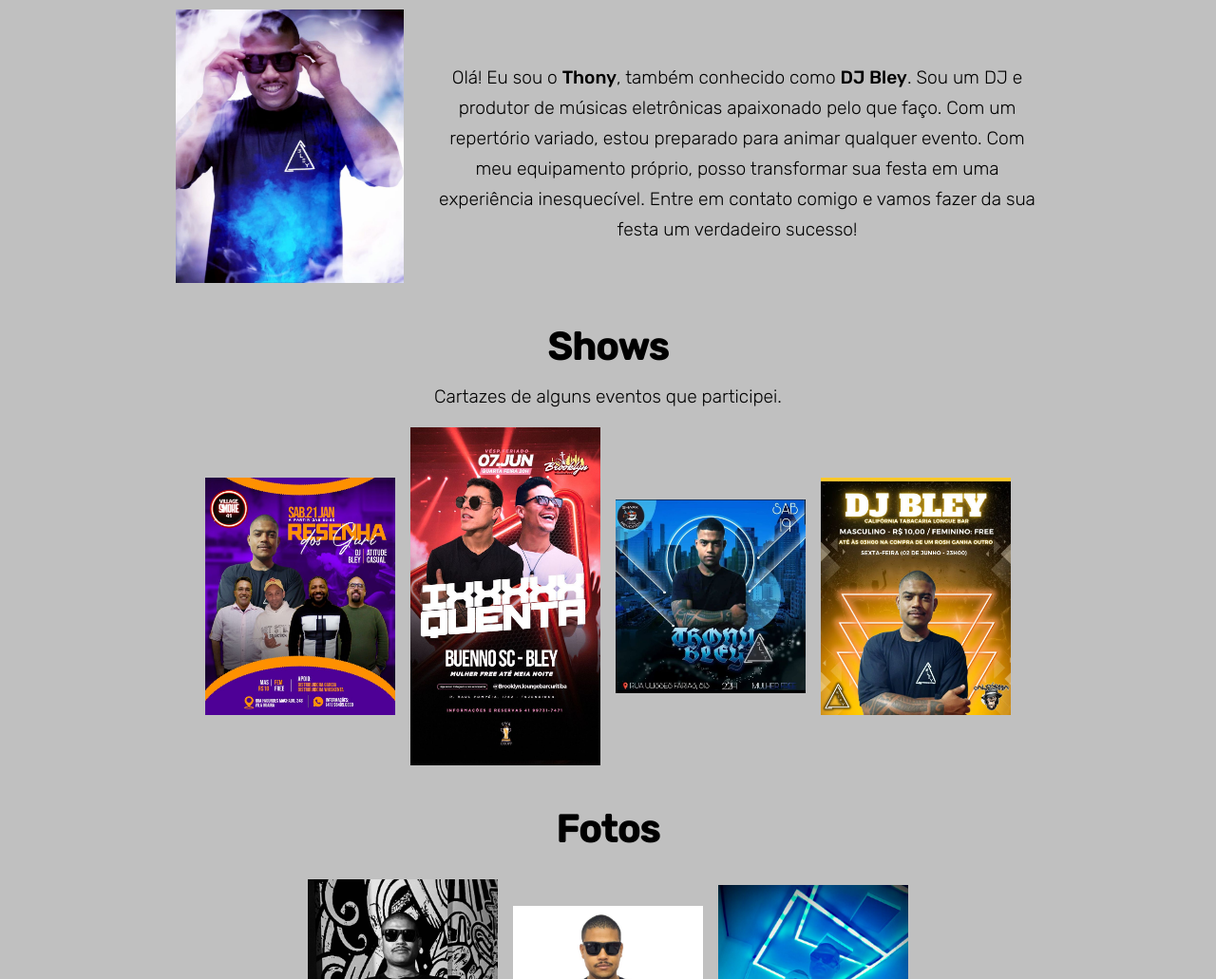
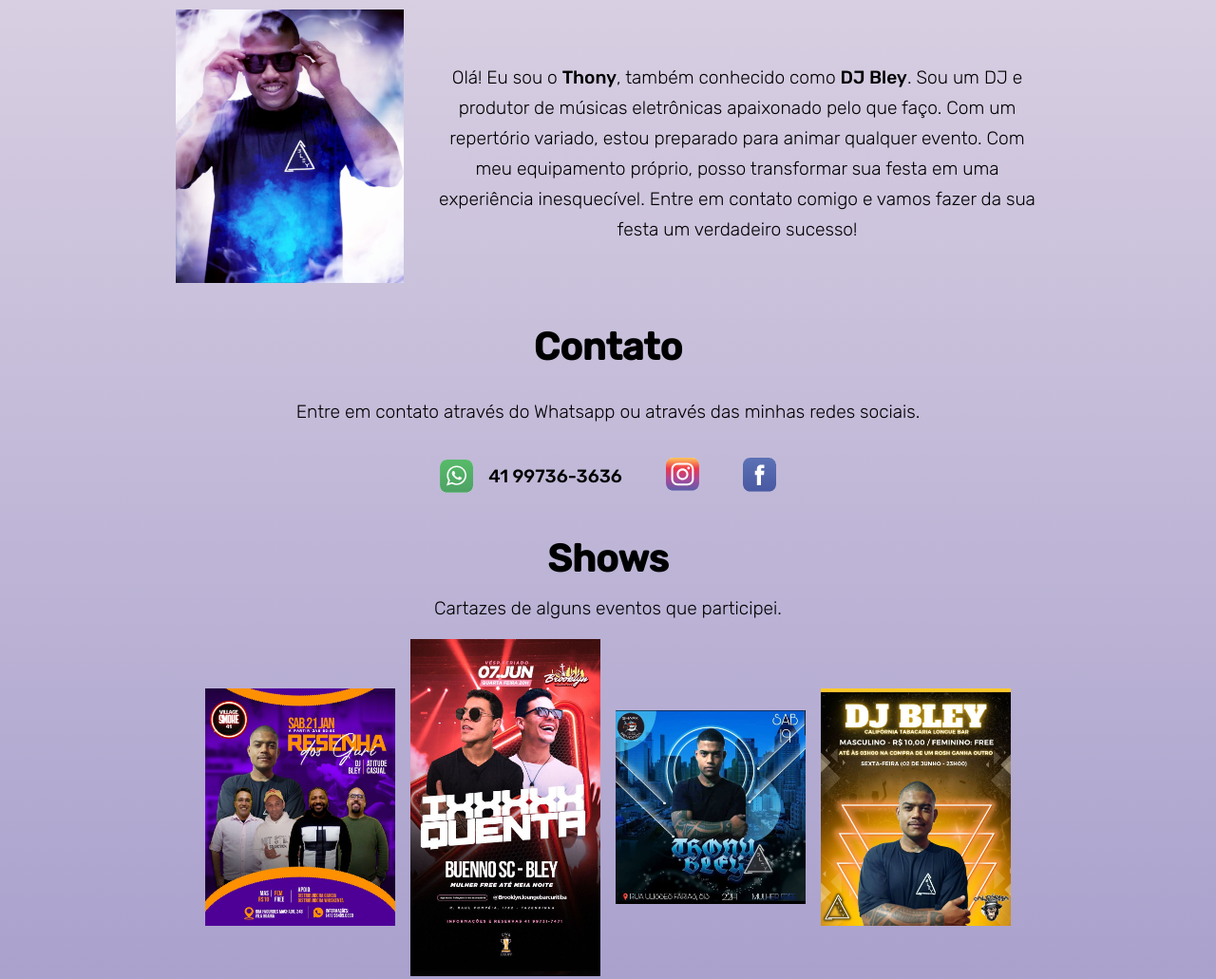
Before and after one commit to edgard-lino/djbley, a plain HTML site: page index.html in a window 1280 px wide. Shown: the part 646-1677 px from the top of the page at 95% size. Drawn offline with Linux system fonts and the light colour scheme.

Commit message:
primeira entrega do site

```diff
--- a/css/principal.css
+++ b/css/principal.css
@@ -1,5 +1,5 @@
 .principal {
-  background-color: rgba(128, 128, 128, 0.495);
+  background: linear-gradient(0deg, rgba(145,137,194,1) 39%, rgba(216,207,226,1) 100%);
 }
 
 .principal__container {
@@ -30,11 +30,7 @@
   font-weight: 500;
 }
 
-.shows, .fotos {
-
-}
-
-.shows h2, .fotos h2 {
+.shows h2, .fotos h2, .release__container h2, .contato__container h2 {
   font-family: var(--fonte-principal);
   font-weight: 700;
   font-size: 2.5rem;
@@ -42,7 +38,7 @@
   margin-top: 3rem;
 }
 
-.shows p {
+.shows p, .release p, .contato__texto {
   font-family: var(--fonte-principal);
   font-size: 1.2rem;
   line-height: 2rem;
@@ -50,7 +46,11 @@
   text-align: center;
   margin: 1rem 0;
 }
-.shows__cartazes, .fotos__container {
+
+.release b {
+  font-weight: 500;
+}
+.shows__cartazes, .fotos__container, .release__container {
   display: flex;
   justify-content: center;
   flex-wrap: wrap;
@@ -58,7 +58,42 @@
   gap: 1rem;
 }
 
-.fotos__container {
+.contato__container {
+  text-align: center;
+  display: flex;
+  align-items: center;
+  flex-direction: column;
+  gap: 1rem;
+}
+
+.contato__links {
+  display: flex;
+  justify-content: space-around;
+  width: 100%;
+  max-width: 400px;
+  flex-direction: row;
+  align-items: center;
+
+}
+
+.contato__telefone {
+  font-family: var(--fonte-principal);
+  font-weight: 500;
+  font-size: 1.2rem;
+  color: black;
+}
+
+.contato__link-whats {
+  display: flex;
+  flex-direction: row;
+  align-items: center;
+  gap: 1rem;
+
+  text-decoration: none;
+}
+
+
+.fotos__container, .release__container {
   max-width: 800px;
   padding-top: 2rem;
   margin: auto;
@@ -70,10 +105,6 @@
 
 .shows__cartazes img:hover, .fotos__container img:hover {
   width: 100%;
-}
-
-.release {
-  m
 }
 
 @media screen and (min-width: 720px) {
@@ -97,5 +128,8 @@
     width: 300px;
   }
 
+  .contato__telefone:hover {
+    text-decoration: underline;
+  }
 
 }
--- a/index.html
+++ b/index.html
@@ -20,6 +20,23 @@
       <div class="apresentacao">
         <img src="img/foto00.jpg" alt="Foto do DJ Bley" class="apresentacao__imagem">
         <p class="apresentacao__texto">Olá! Eu sou o <b class="apresentacao__texto__negrito">Thony</b>, também conhecido como <b class="apresentacao__texto__negrito">DJ Bley</b>. Sou um DJ e produtor de músicas eletrônicas apaixonado pelo que faço. Com um repertório variado, estou preparado para animar qualquer evento. Com meu equipamento próprio, posso transformar sua festa em uma experiência inesquecível. Entre em contato comigo e vamos fazer da sua festa um verdadeiro sucesso!</p>
+      </div>
+      <div class="contato">
+        <div class="contato__container">
+          <h2>Contato</h2>
+          <p class="contato__texto">Entre em contato através do Whatsapp ou através das minhas redes sociais.</p>
+          <div class="contato__links">
+            <a href="https://api.whatsapp.com/send?phone=+5541997363636&text=Olá,%20gostaria%20de%20entrar%20em%20contato." class="contato__link-whats" target="_blank"><img src="img/logo-whats.svg" alt="Whatsapp" class="rodape__contatos__logo"><p class="contato__telefone">41 99736-3636</p></a>
+            <a href="https://www.instagram.com/djbleyy/?igshid=MzNlNGNkZWQ4Mg%3D%3D" target="_blank"><img src="img/logo-insta.svg" alt="Instagram" class="rodape__contatos__logo"></a>
+            <a href="https://www.facebook.com/thony.bley.5?mibextid=ZbWKwL" target="_blank"><img src="img/logo-face.svg" alt="Facebook" class="rodape__contatos__logo"></a>
+          </div>
+
+
+
+
+
+        </div>
+
       </div>
       <div class="shows">
         <h2>Shows</h2>
@@ -45,11 +62,11 @@
       <div class="release">
         <div class="release__container">
           <h2>Release</h2>
-          <p>Conheça DJ Bley, nome artístico de Thony, um talentoso DJ que tem o poder de transformar a música em pura emoção. Desde cedo, compartilhava momentos especiais com sua mãe, ouvindo as batidas do renomado DJ Agostino no rádio.</p>
+          <p>Conheça <b>DJ Bley</b>, nome artístico de <b>Thony</b>, um talentoso DJ que tem o poder de transformar a música em pura emoção. Desde cedo, compartilhava momentos especiais com sua mãe, ouvindo as batidas do renomado DJ Agostino no rádio.</p>
           <p>Aos 16 anos, na famosa Festa da Espuma em Carlópolis, PR, presenciou um talentoso DJ tocando músicas de Agostino, o que despertou seu sonho de se tornar um DJ e deixar sua própria marca musical.</p>
           <p>Após se mudar para Curitiba aos 20 anos, mergulhou de cabeça na cena noturna, trabalhando em casas noturnas e aprimorando suas habilidades musicais. Em 2016, ele deu um passo decisivo ao ingressar no curso de DJs na AIMEC Brasil Centro Europeu, onde refinou suas técnicas e expandiu suas apresentações.</p>
-          <p>Atualmente, Bley é um residente regular de casas noturnas, encantando o público com seu estilo principal, o Tech house. No entanto, sua versatilidade permite que ele se adapte a diferentes estilos musicais, garantindo experiências únicas em cada apresentação.</p>
-          <p>Com sua paixão contagiante pela música, está comprometido em oferecer ao público uma experiência memorável, levando-os a uma jornada inesquecível através de batidas eletrizantes. Prepare-se para se surpreender com o talento e energia do DJ Bley em cada evento!</p>
+          <p>Atualmente, <b>Bley</b> é um residente regular de casas noturnas, encantando o público com seu estilo principal, o Tech house. No entanto, sua versatilidade permite que ele se adapte a diferentes estilos musicais, garantindo experiências únicas em cada apresentação.</p>
+          <p>Com sua paixão contagiante pela música, está comprometido em oferecer ao público uma experiência memorável, levando-os a uma jornada inesquecível através de batidas eletrizantes. Prepare-se para se surpreender com o talento e energia do <b>DJ Bley</b> em cada evento!</p>
         </div>
       </div>
     </div>
```
Also changed, not shown: img/logo-face.svg (added), img/logo-insta.svg (added), img/logo-whats.svg (added).
